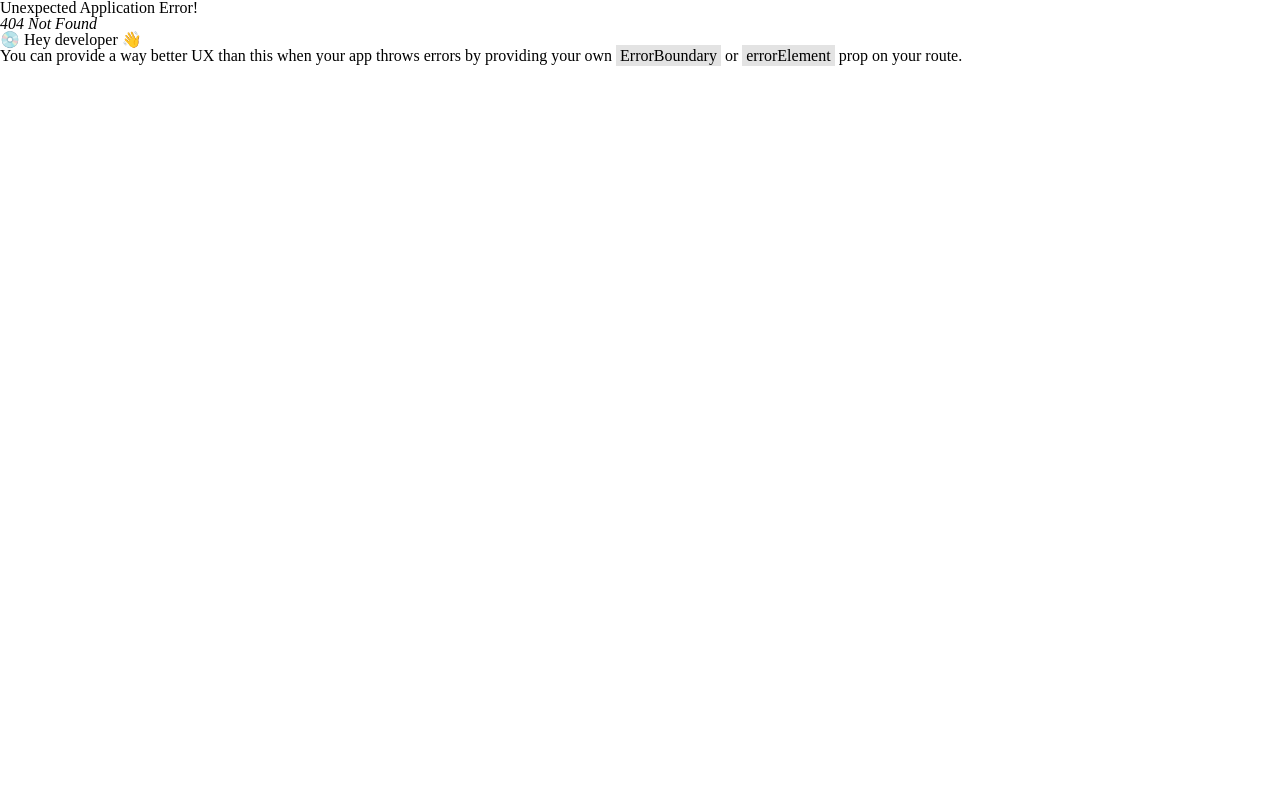
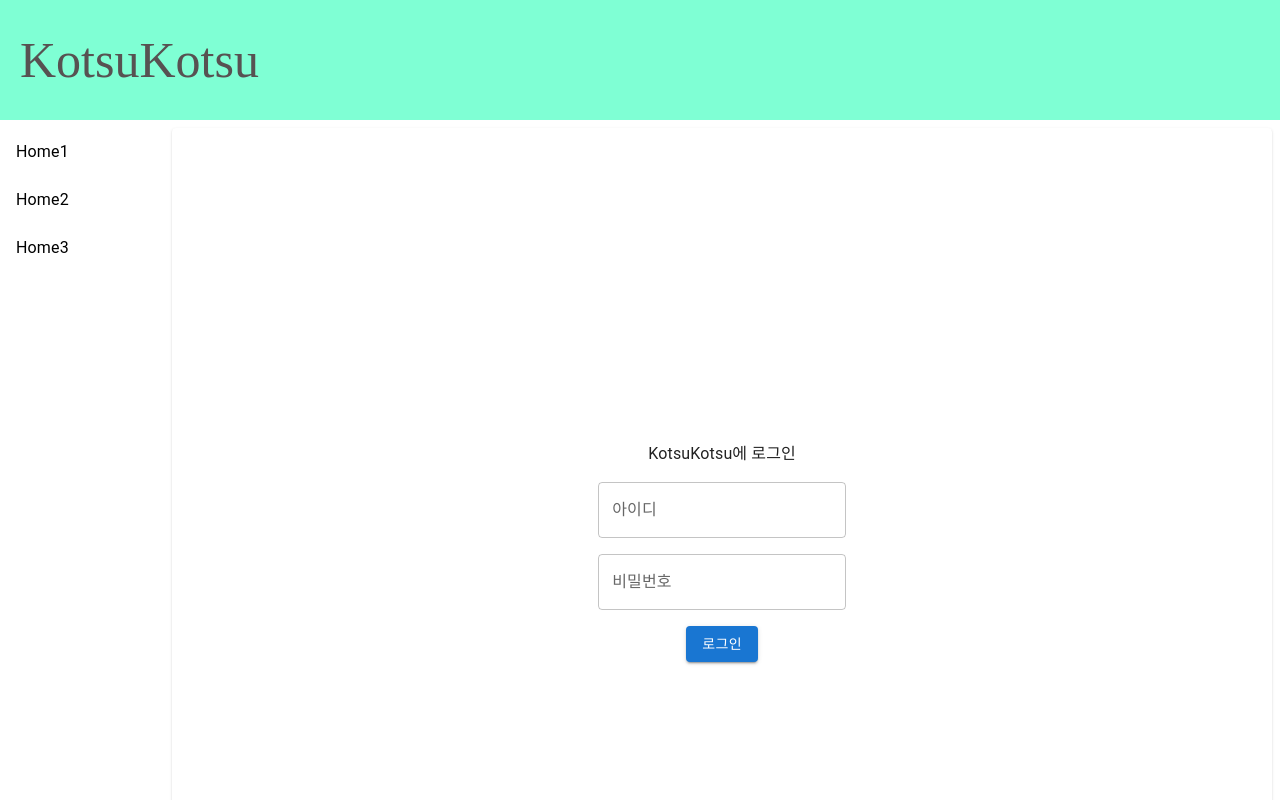
Before and after one commit to Asue0/kotsukotsu-ui, a React (Vite) app: page /login in a window 1280 px wide. Before the commit this address had no page. Shown: the top 800 px of the page. Built offline with nearby package versions, Linux system fonts and the light colour scheme.

Commit message:
공용 레이아웃 조정중

```diff
--- a/src/common/layout/CommonLayout.tsx
+++ b/src/common/layout/CommonLayout.tsx
@@ -16,10 +16,16 @@ const CommonLayout = () => {
       {/* <Outlet/>*/}
       {/*</main>*/}
       <main>
-        <div className="main_title_box">
+        <Box
+          display="flex"
+          width="100%"
+          height="100px"
+          alignItems="center"
+          p="10px"
+          sx={{ backgroundColor: "aquamarine" }}
+        >
           <span className="title_name">KotsuKotsu</span>
-        </div>
-
+        </Box>
         <Box display="flex">
           <Snb />
           <Card sx={{ height: 800, width: "100%", m: 1, p: 3 }}>
@@ -27,8 +33,6 @@ const CommonLayout = () => {
           </Card>
         </Box>
 
-        <div style={{ clear: "both" }} />
-
         {title}
       </main>
     </>
--- a/src/common/layout/Snb.tsx
+++ b/src/common/layout/Snb.tsx
@@ -10,12 +10,13 @@ const Snb = () => {
   return (
     <List sx={{ width: 200 }}>
       {routes.map((r) =>
-        r.children ? (
-          r.children.map((s) => (
-            // <ListItemButton key={s.path}>
-            //   <ListItemText primary={s.handle.title} />
-            // </ListItemButton>
+        r.children?.map((s) =>
+          // <ListItemButton key={s.path}>
+          //   <ListItemText primary={s.handle.title} />
+          // </ListItemButton>
 
+          // Router 페이지의 showSnb 속성이 ture면 노출
+          s.handle?.showSnb ? (
             <ListItemButton
               key={s.path}
               component={NavLink}
@@ -29,9 +30,9 @@ const Snb = () => {
             >
               <ListItemText primary={s.handle.title} />
             </ListItemButton>
-          ))
-        ) : (
-          <></>
+          ) : (
+            <></>
+          )
         )
       )}
     </List>
--- /dev/null
+++ b/src/pages/login/LoginMain.tsx
@@ -0,0 +1,37 @@
+import { Box, Button, Grid, TextField, Typography } from "@mui/material";
+
+const LoginMain = () => {
+  return (
+    <Box
+      display="flex"
+      sx={{ width: "100%", height: "100%" }}
+      alignItems="center"
+      justifyContent="center"
+    >
+      <Grid
+        container
+        direction="column"
+        sx={{
+          justifyContent: "center",
+          alignItems: "center",
+        }}
+        rowSpacing={2}
+      >
+        <Grid>
+          <Typography>KotsuKotsu에 로그인</Typography>
+        </Grid>
+        <Grid>
+          <TextField label="아이디" variant="outlined" />
+        </Grid>
+        <Grid>
+          <TextField label="비밀번호" type="password" variant="outlined" />
+        </Grid>
+        <Grid>
+          <Button variant="contained">로그인</Button>
+        </Grid>
+      </Grid>
+    </Box>
+  );
+};
+
+export default LoginMain;
--- a/src/routes/user/UserRoutes.tsx
+++ b/src/routes/user/UserRoutes.tsx
@@ -6,6 +6,11 @@ import withSuspense from "@/common/utils/withSuspense";
 // Components
 const SampleUserMain = lazy(() => import("@pages/sample/SampleUserMain.tsx"));
 const SampleUserMainComponent = withSuspense(SampleUserMain);
+
+// Login
+const LoginMain = lazy(() => import("pages/login/LoginMain.tsx"));
+const LoginMainComponent = withSuspense(LoginMain);
+
 const UserRoutes: RouteObject[] = [
   {
     path: "/",
@@ -15,17 +20,22 @@ const UserRoutes: RouteObject[] = [
       {
         path: "test",
         element: <SampleUserMainComponent />,
-        handle: { title: "Home1" },
+        handle: { title: "Home1", showSnb: true },
       },
       {
         path: "test2",
         element: <SampleUserMainComponent />,
-        handle: { title: "Home2" },
+        handle: { title: "Home2", showSnb: true },
       },
       {
         path: "test3",
         element: <SampleUserMainComponent />,
-        handle: { title: "Home3" },
+        handle: { title: "Home3", showSnb: true },
+      },
+      {
+        path: "login",
+        element: <LoginMainComponent />,
+        handle: { title: "login", showSnb: false },
       },
     ],
   },
--- a/src/styles/mainTitle.scss
+++ b/src/styles/mainTitle.scss
@@ -1,26 +1,5 @@
-.main_title_box {
-  display: flex;
-  width: max;
-  height: 100px;
-  background-color: aqua;
-  align-items: center;
-
-  .title_name {
-    font-size: 50px;
-    margin-left: 10px;
-    color: rgb(87, 82, 82);
-  }
+.title_name {
+  font-size: 50px;
+  margin-left: 10px;
+  color: rgb(87, 82, 82);
 }
-
-.main_container {
-  .snb_container {
-    width: 200px;
-  }
-
-  .main_content {
-    width: 900px;
-    height: 900px;
-    background-color: rgb(233, 228, 228);
-    border-radius: 2;
-  }
-}
```
